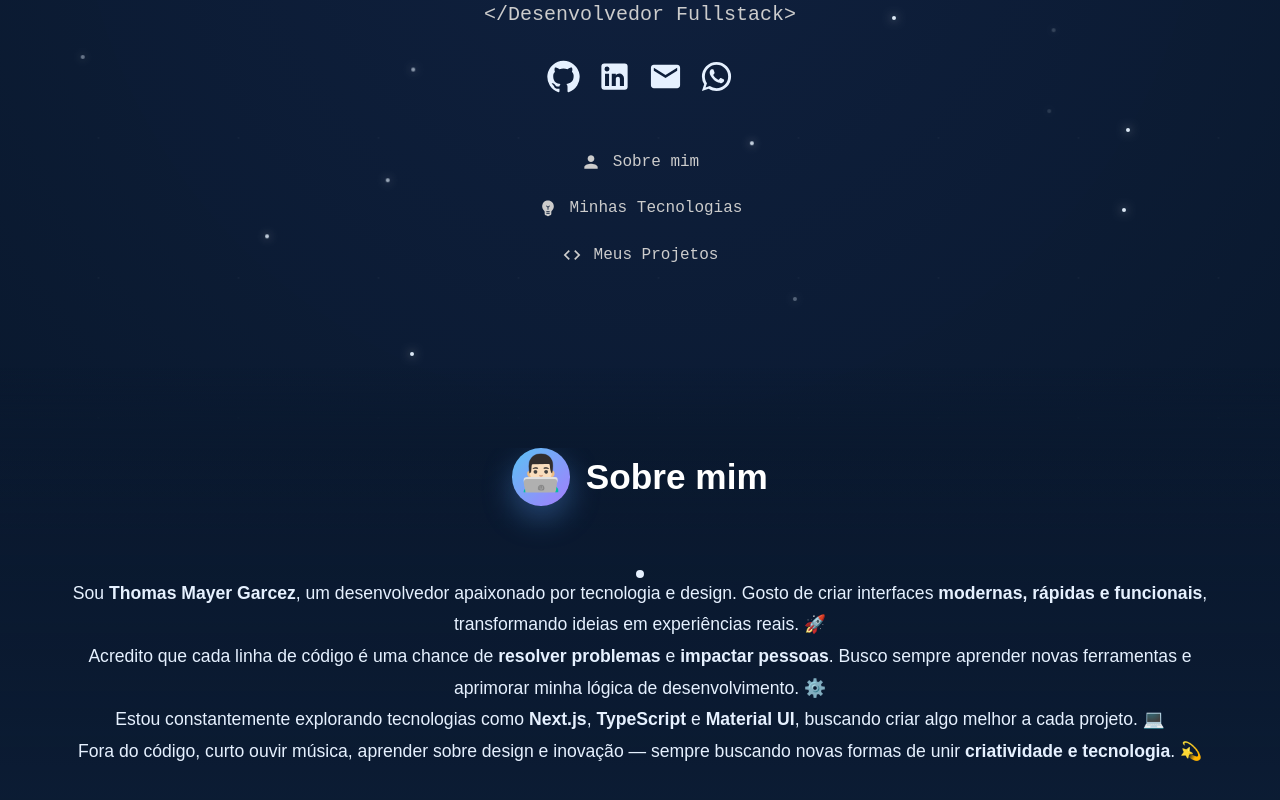
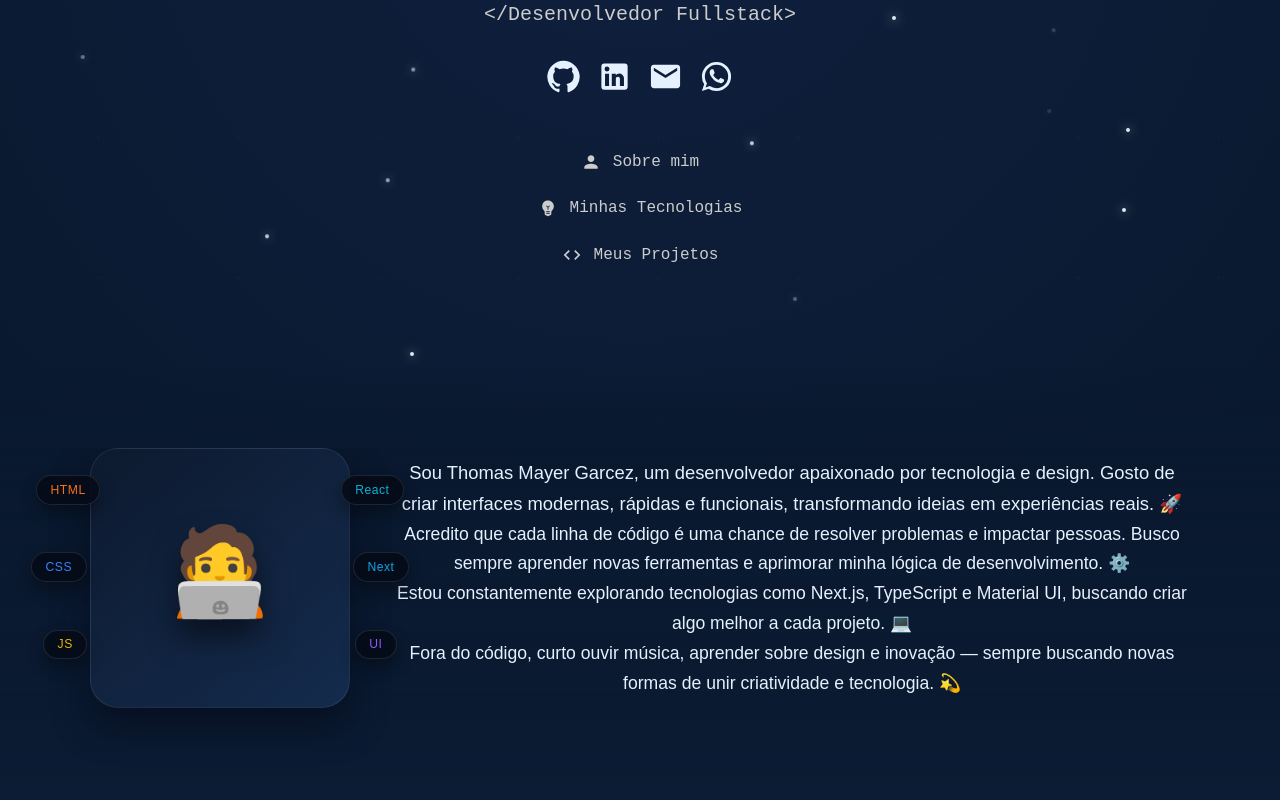
Before and after one commit to euthomasmg/my-portfolio, a Next.js app: page / in a window 1280 px wide. Shown: the part 352-1152 px from the top of the page. Built offline with nearby package versions, Linux system fonts and the light colour scheme.

Commit message:
style: emoji ajustede for left side

```diff
--- a/app/components/About.tsx
+++ b/app/components/About.tsx
@@ -1,6 +1,5 @@
 "use client";
 
-import Image from "next/image";
 import { Box, Typography, Container } from "@mui/material";
 
 export default function About() {
@@ -38,89 +37,102 @@ export default function About() {
           zIndex: 1,
         }}
       >
-        {/* TÍTULO */}
         <Box
           sx={{
             display: "flex",
+            flexDirection: { xs: "column", md: "row" },
             alignItems: "center",
             justifyContent: "center",
-            gap: { xs: "0.75rem", md: "1rem" },
-            marginBottom: { xs: "3rem", md: "4rem" },
+            gap: { xs: "2rem", md: "2.75rem" },
+            maxWidth: "1100px",
+            margin: "0 auto",
+          }}
+        >
+          {/* ILUSTRAÇÃO */}
+          <Box
+            sx={{
+              position: "relative",
+              width: { xs: 220, md: 260 },
+              height: { xs: 220, md: 260 },
+              margin: "0 auto",
+              borderRadius: "28px",
+              background: "linear-gradient(140deg, #0d1a2f, #142b4d)",
+              border: "1px solid rgba(255,255,255,0.08)",
+              boxShadow: "0 18px 35px rgba(4,7,20,0.55)",
+              display: "flex",
+              alignItems: "center",
+              justifyContent: "center",
+              flexShrink: 0,
             }}
           >
             <Box
+              sx={{
+                fontSize: { xs: "4.8rem", md: "5.4rem" },
+                lineHeight: 1,
+                textShadow: "0 18px 30px rgba(0,0,0,0.5)",
+              }}
               aria-hidden
+            >
+              {"🧑‍💻"}
+            </Box>
+
+            {[
+              { label: "HTML", color: "#F97316", top: "10%", left: "-55px" },
+              { label: "CSS", color: "#3B82F6", top: "40%", left: "-60px" },
+              { label: "JS", color: "#EAB308", top: "70%", left: "-48px" },
+              { label: "React", color: "#06B6D4", top: "10%", right: "-55px" },
+              { label: "Next", color: "#0EA5E9", top: "40%", right: "-60px" },
+              { label: "UI", color: "#8B5CF6", top: "70%", right: "-48px" },
+            ].map((chip) => (
+              <Box
+                key={chip.label}
                 sx={{
-              width: { xs: "3.3rem", md: "3.6rem" },
-              height: { xs: "3.3rem", md: "3.6rem" },
-              borderRadius: "50%",
-              background: "linear-gradient(135deg, #5BC2F4 0%, #A37DFD 100%)",
-              display: "flex",
-              alignItems: "center",
-              justifyContent: "center",
-              boxShadow: "0 12px 30px rgba(92, 161, 248, 0.35)",
-              fontSize: { xs: "1.8rem", md: "2.2rem" },
-              lineHeight: 1,
+                  position: "absolute",
+                  top: chip.top,
+                  left: chip.left,
+                  right: chip.right,
+                  backgroundColor: "rgba(6,12,24,0.9)",
+                  border: "1px solid rgba(255,255,255,0.1)",
+                  borderRadius: "999px",
+                  padding: "0.3rem 0.85rem",
+                  fontSize: "0.76rem",
+                  fontFamily: "Poppins, sans-serif",
+                  color: chip.color,
+                  letterSpacing: 0.5,
+                  boxShadow: "0 8px 16px rgba(0,0,0,0.35)",
                 }}
               >
-            👨🏻‍💻
+                {chip.label}
               </Box>
-          <Typography
-            variant="h4"
-            sx={{
-              fontWeight: 700,
-              color: "#FFFFFF",
-              fontFamily: "Poppins, sans-serif",
-              fontSize: { xs: "1.8rem", md: "2.2rem" },
-              textAlign: "center",
-            }}
-          >
-            Sobre mim
-          </Typography>
+            ))}
           </Box>
-
-        {/* CONTEÚDO */}
-        <div className="grid grid-cols-1 md:grid-cols-2 gap-10 max-w-5xl mx-auto items-center text-center md:text-left">
-          {/* FOTO DE PERFIL */}
-          <div className="flex justify-center md:justify-end">
-            <div className="relative w-56 h-56 md:w-64 md:h-64 rounded-full overflow-hidden border-4 border-yellow-400 shadow-lg shadow-yellow-900/30">
-              <Image
-                src="/foto.jpeg" // coloque sua imagem na pasta public
-                alt="Foto de Thomas Mayer Garcez"
-                fill
-                style={{ objectFit: "cover" }}
-                priority
-              />
-            </div>
-          </div>
-
           {/* TEXTO */}
-          <div className="space-y-6">
+          <Box sx={{ width: "100%", flex: 1 }}>
+            <div className="space-y-5 text-center md:text-left">
               <Typography
                 sx={{
                   fontFamily: "Poppins, sans-serif",
-                fontSize: { xs: "1rem", md: "1.1rem" },
-                lineHeight: 1.8,
+                  fontSize: { xs: "1.05rem", md: "1.15rem" },
+                  lineHeight: 1.7,
                   color: "#E6F1FF",
                 }}
               >
-              Sou <strong>Thomas Mayer Garcez</strong>, um desenvolvedor{" "}
-              apaixonado por tecnologia e design. Gosto de criar interfaces{" "}
-              <strong>modernas, rápidas e funcionais</strong>, transformando
-              ideias em experiências reais. 🚀
+                Sou Thomas Mayer Garcez, um desenvolvedor apaixonado por
+                tecnologia e design. Gosto de criar interfaces modernas,
+                rápidas e funcionais, transformando ideias em experiências
+                reais. 🚀
               </Typography>
 
               <Typography
                 sx={{
                   fontFamily: "Poppins, sans-serif",
                   fontSize: { xs: "1rem", md: "1.1rem" },
-                lineHeight: 1.8,
+                  lineHeight: 1.7,
                   color: "#E6F1FF",
                 }}
               >
-              Acredito que cada linha de código é uma chance de{" "}
-              <strong>resolver problemas</strong> e{" "}
-              <strong>impactar pessoas</strong>. Busco sempre aprender novas
+                Acredito que cada linha de código é uma chance de resolver
+                problemas e impactar pessoas. Busco sempre aprender novas
                 ferramentas e aprimorar minha lógica de desenvolvimento. ⚙️
               </Typography>
 
@@ -128,13 +140,12 @@ export default function About() {
                 sx={{
                   fontFamily: "Poppins, sans-serif",
                   fontSize: { xs: "1rem", md: "1.1rem" },
-                lineHeight: 1.8,
+                  lineHeight: 1.7,
                   color: "#E6F1FF",
                 }}
               >
-              Estou constantemente explorando tecnologias como{" "}
-              <strong>Next.js</strong>, <strong>TypeScript</strong> e{" "}
-              <strong>Material UI</strong>, buscando criar algo melhor a cada
+                Estou constantemente explorando tecnologias como Next.js,
+                TypeScript e Material UI, buscando criar algo melhor a cada
                 projeto. 💻
               </Typography>
 
@@ -142,16 +153,17 @@ export default function About() {
                 sx={{
                   fontFamily: "Poppins, sans-serif",
                   fontSize: { xs: "1rem", md: "1.1rem" },
-                lineHeight: 1.8,
+                  lineHeight: 1.7,
                   color: "#E6F1FF",
                 }}
               >
                 Fora do código, curto ouvir música, aprender sobre design e
-              inovação — sempre buscando novas formas de unir{" "}
-              <strong>criatividade e tecnologia</strong>. 💫
+                inovação — sempre buscando novas formas de unir criatividade e
+                tecnologia. 💫
               </Typography>
             </div>
-        </div>
+          </Box>
+        </Box>
       </Container>
     </Box>
   );
```
Lines whose indentation alone changed are shown as unchanged.
